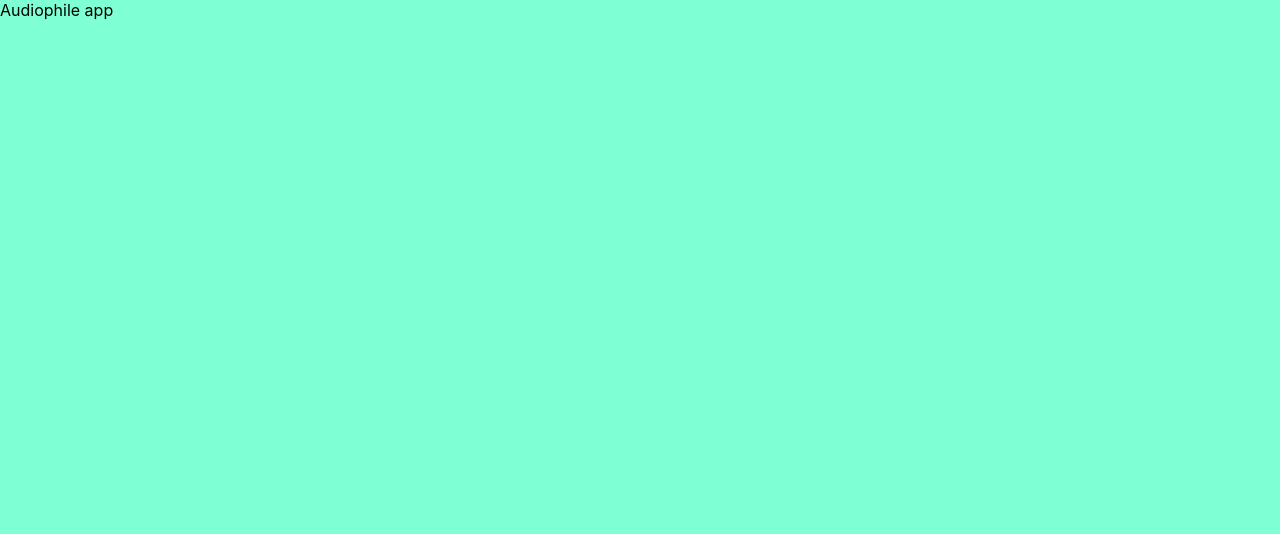
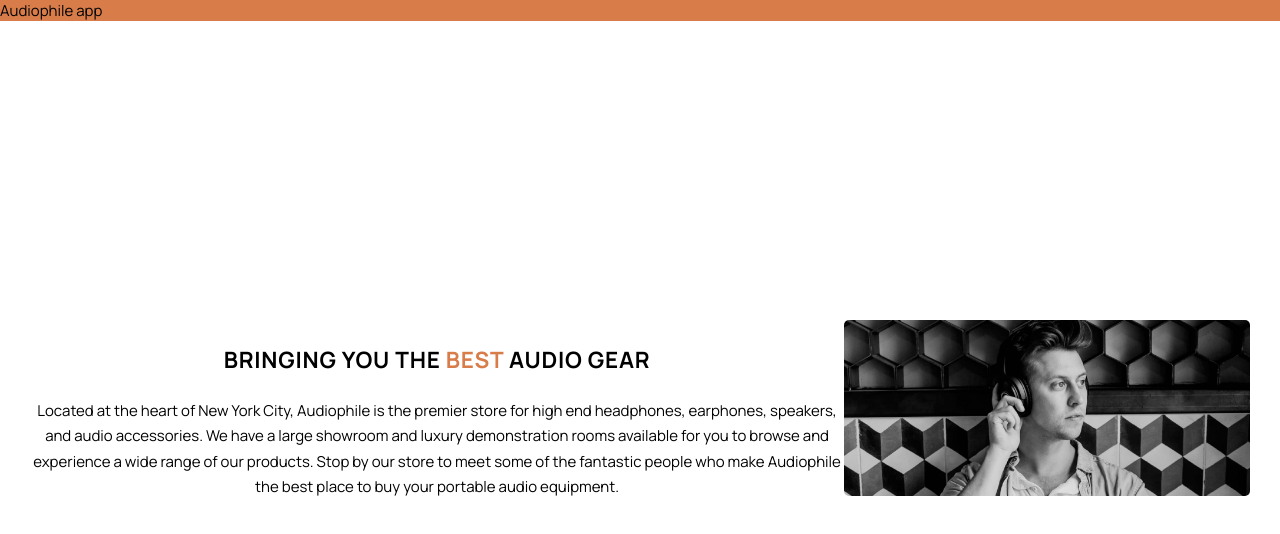
Before and after one commit to Cats-n-coffee/frontend-mentor-audiophile-collab, a React (Create React App) app: page / in a window 1280 px wide. Shown: the top 534 px of the page. Built offline with nearby package versions, Linux system fonts and the light colour scheme.

Commit message:
bottom banner component, global styles

```diff
--- a/package.json
+++ b/package.json
@@ -6,7 +6,6 @@
     "@testing-library/jest-dom": "^5.15.0",
     "@testing-library/react": "^11.2.7",
     "@testing-library/user-event": "^12.8.3",
-    "node-sass": "^6.0.1",
     "react": "^17.0.2",
     "react-dom": "^17.0.2",
     "react-scripts": "4.0.3",
@@ -35,5 +34,8 @@
       "last 1 firefox version",
       "last 1 safari version"
     ]
+  },
+  "devDependencies": {
+    "sass": "^1.43.4"
   }
 }
--- a/public/index.html
+++ b/public/index.html
@@ -24,6 +24,9 @@
       work correctly both with client-side routing and a non-root public URL.
       Learn how to configure a non-root public URL by running `npm run build`.
     -->
+    <link rel="preconnect" href="https://fonts.googleapis.com">
+    <link rel="preconnect" href="https://fonts.gstatic.com" crossorigin>
+    <link href="https://fonts.googleapis.com/css2?family=Manrope:wght@400;500;700&display=swap" rel="stylesheet">
     <title>React App</title>
   </head>
   <body>
--- a/src/App.jsx
+++ b/src/App.jsx
@@ -1,7 +1,13 @@
+import BottomBanner from "./components/sharedComponents/BottomBanner";
 import "./scss/main.scss";
 
 function App() {
-  return <div className="App">Audiophile app</div>;
+  return (
+    <div className="App">
+      Audiophile app
+      <BottomBanner />
+    </div>
+  );
 }
 
 export default App;
--- /dev/null
+++ b/src/components/sharedComponents/BottomBanner.jsx
@@ -0,0 +1,37 @@
+import React from "react";
+import data from "../../data.json";
+
+export default function BottomBanner(props) {
+  console.log(data);
+  return (
+    <section className="bottomBanner">
+      <picture className="bottomBanner__image">
+        <source
+          media="(min-width:420px)"
+          srcSet="./assets/shared/tablet/image-best-gear.jpg"
+        />
+        <source
+          media="(min-width:1200px)"
+          srcSet="./assets/shared/desktop/image-best-gear.jpg"
+        />
+        <img
+          src="./assets/shared/mobile/image-best-gear.jpg"
+          alt="Person using our Mark 2 headphones"
+        />
+      </picture>
+      <div className="bottomBanner__description">
+        <h3 className="bottomBanner__title">
+          Bringing you the <span>best</span> audio gear
+        </h3>
+        <p className="bottomBanner__text">
+          Located at the heart of New York City, Audiophile is the premier store
+          for high end headphones, earphones, speakers, and audio accessories.
+          We have a large showroom and luxury demonstration rooms available for
+          you to browse and experience a wide range of our products. Stop by our
+          store to meet some of the fantastic people who make Audiophile the
+          best place to buy your portable audio equipment.
+        </p>
+      </div>
+    </section>
+  );
+}
--- a/src/scss/main.scss
+++ b/src/scss/main.scss
@@ -1,3 +1,6 @@
+@use "./variables" as *;
+@use "./shared/bottomBanner";
+
 *,
 *:before,
 *:after {
@@ -6,12 +9,18 @@
   box-sizing: border-box;
 }
 
+html,
 body {
-  margin: 0;
-  font-family: -apple-system, BlinkMacSystemFont, "Segoe UI", "Roboto", "Oxygen",
-    "Ubuntu", "Cantarell", "Fira Sans", "Droid Sans", "Helvetica Neue",
-    sans-serif;
-  -webkit-font-smoothing: antialiased;
-  -moz-osx-font-smoothing: grayscale;
-  background-color: aquamarine;
+  min-height: 100vh;
+  font-family: $font-family;
+  background-color: $brick;
+  font-size: 15px;
 }
+
+#root,
+.App {
+  min-height: 100vh;
+  display: grid;
+  grid-template-columns: minmax(0, 1fr);
+  grid-template-rows: auto minmax(0, 1fr) auto;
+}
--- /dev/null
+++ b/src/scss/shared/_bottomBanner.scss
@@ -0,0 +1,45 @@
+@use "../variables" as *;
+
+.bottomBanner {
+  display: flex;
+  flex-direction: column;
+  align-items: center;
+  justify-content: center;
+  background-color: $white;
+  padding: 2em;
+
+  &__image {
+    source,
+    img {
+      width: 100%;
+      height: auto;
+      border-radius: 5px;
+    }
+  }
+
+  &__description {
+  }
+
+  &__title {
+    font-size: $medium-big;
+    font-weight: 700;
+    text-align: center;
+    padding: 1em 0;
+    text-transform: uppercase;
+    letter-spacing: 0.05rem;
+
+    span {
+      color: $brick;
+    }
+  }
+
+  &__text {
+    text-align: center;
+    font-size: $small;
+    line-height: 1.7rem;
+  }
+
+  @media all and (min-width: $desktop) {
+    flex-direction: row-reverse;
+  }
+}
--- /dev/null
+++ b/src/scss/variables/_variables.scss
@@ -0,0 +1,22 @@
+// Colors
+$brick: #d87d4a;
+$light-brick: #fbaf85;
+$light-black: #101010;
+$light-grey: #f1f1f1;
+$very-light-grey: #fafafa;
+$white: #ffffff;
+$black: #000000;
+
+// Fonts
+$font-family: "Manrope", sans-serif;
+
+// Font sizes
+$big: 2rem;
+$medium-big: 1.5rem;
+$medium: 1.2rem;
+$small: 1rem;
+
+// Breakpoints
+$mobile: 375px;
+$tablet: 650px;
+$desktop: 1200px;
--- /dev/null
+++ b/src/scss/variables/index.scss
@@ -0,0 +1 @@
+@forward "../variables/variables";
```
Also changed, not shown: src/components/sharedComponents/placeholder.jsx (deleted), 1 other file (tests, documents, lock files or other folders).
